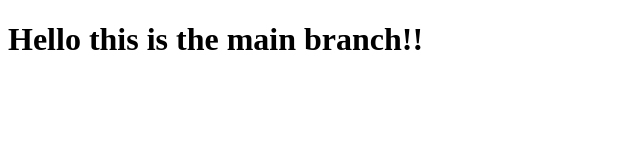
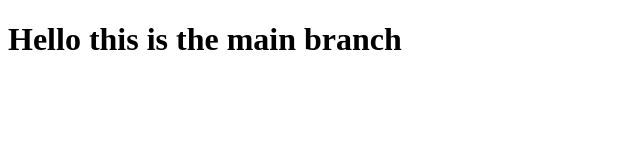
Before and after one commit to PramodTiwarii/first-test-repo, a plain HTML site: page new.html in a window 1280 px wide. Shown: the full height of the page, 0-640 px from the left. Drawn offline with Linux system fonts and the light colour scheme.

Commit message:
new branch

```diff
--- a/new.html
+++ b/new.html
@@ -7,6 +7,6 @@
     <title>Document</title>
 </head>
 <body>
-<h1>Hello this is the main branch!!</h1>
+<h1>Hello this is the main branch</h1>
 </body>
 </html>
```
